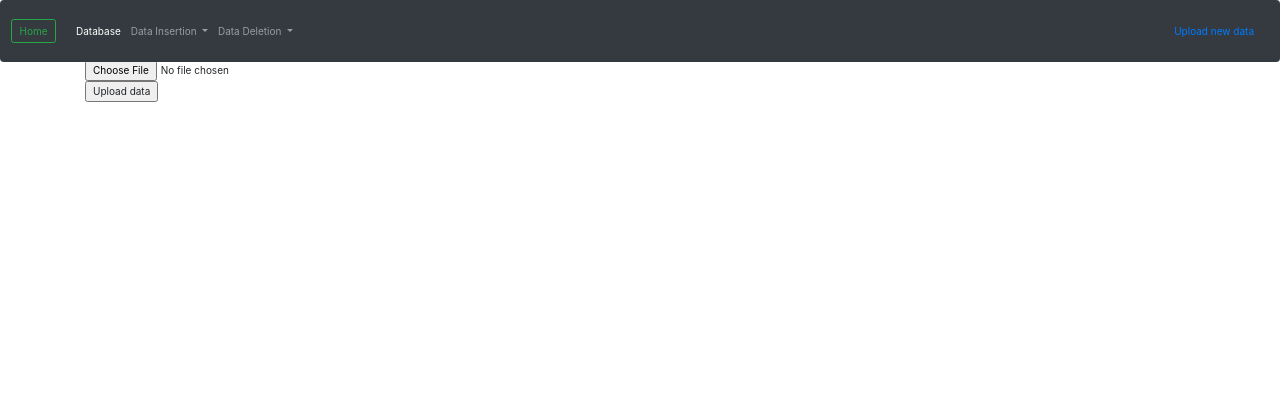
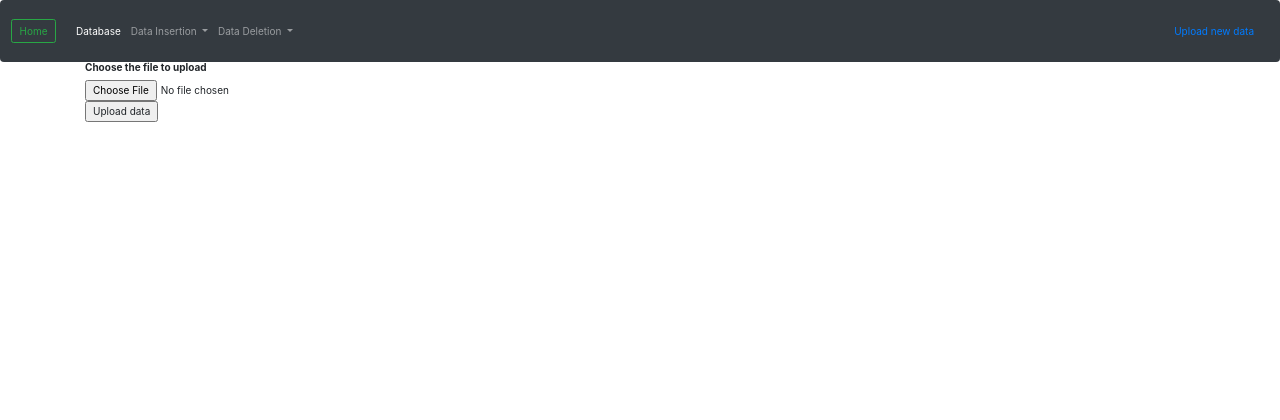
Before and after one commit to fafasonga/MS-DS_Project, a Flask app: page /upload_csv in a window 1280 px wide. Shown: the top 420 px of the page. Run offline with Flask 2, Linux system fonts and the light colour scheme; some libraries are stand-ins or nearby versions.

Commit message:
MS - Thesis

```diff
--- a/app/templates/upload_csv.html
+++ b/app/templates/upload_csv.html
@@ -2,7 +2,12 @@
 
 {% block content %}
 <form method="post" enctype="multipart/form-data">
-    <input type="file" name="file" accept="text/csv" required>
-    <input type="submit" value="Upload data">
+    <div>
+        <label for = "file"> Choose the file to upload </label>
+        <input type="file" id="file" name="file" accept="text/csv" required>
+    </div>
+    <div>
+        <input type="submit" value="Upload data">
+    </div>
 </form>
 {% endblock %}
```
Also changed, not shown: test.db.
